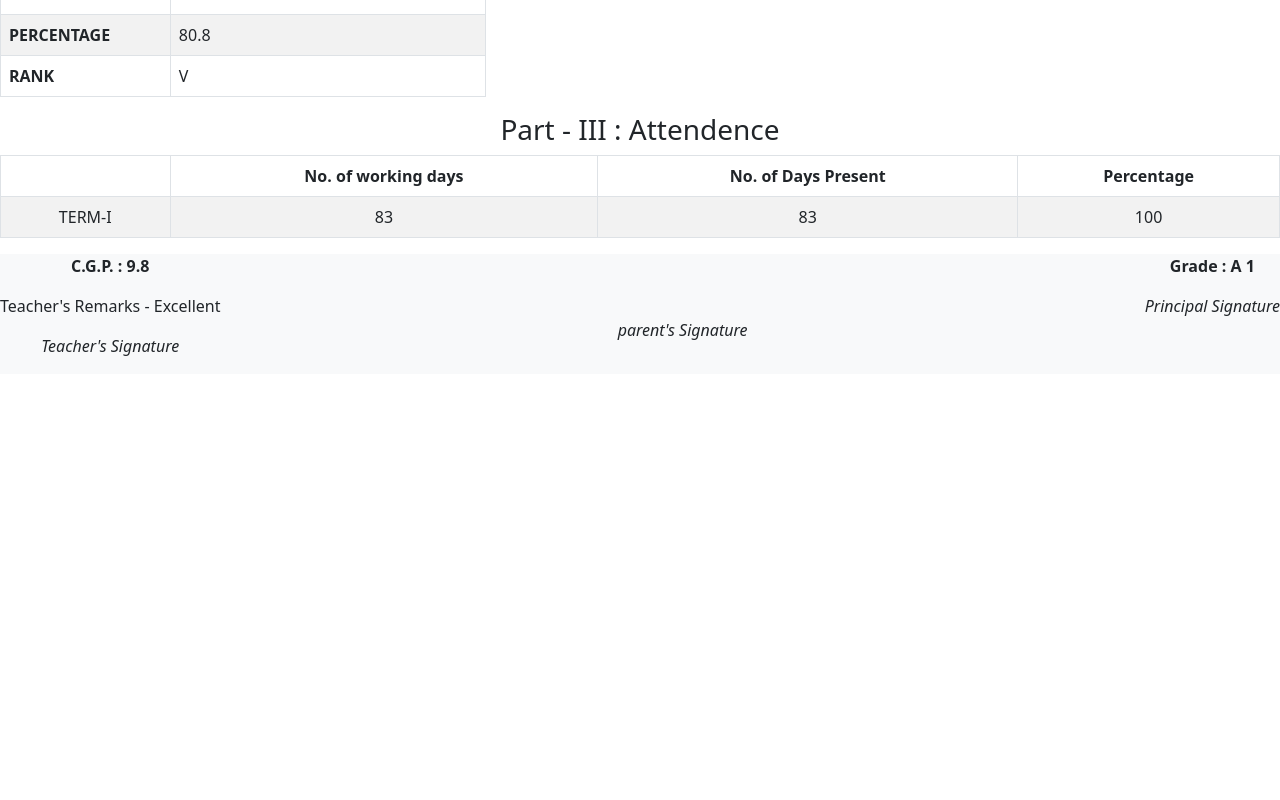
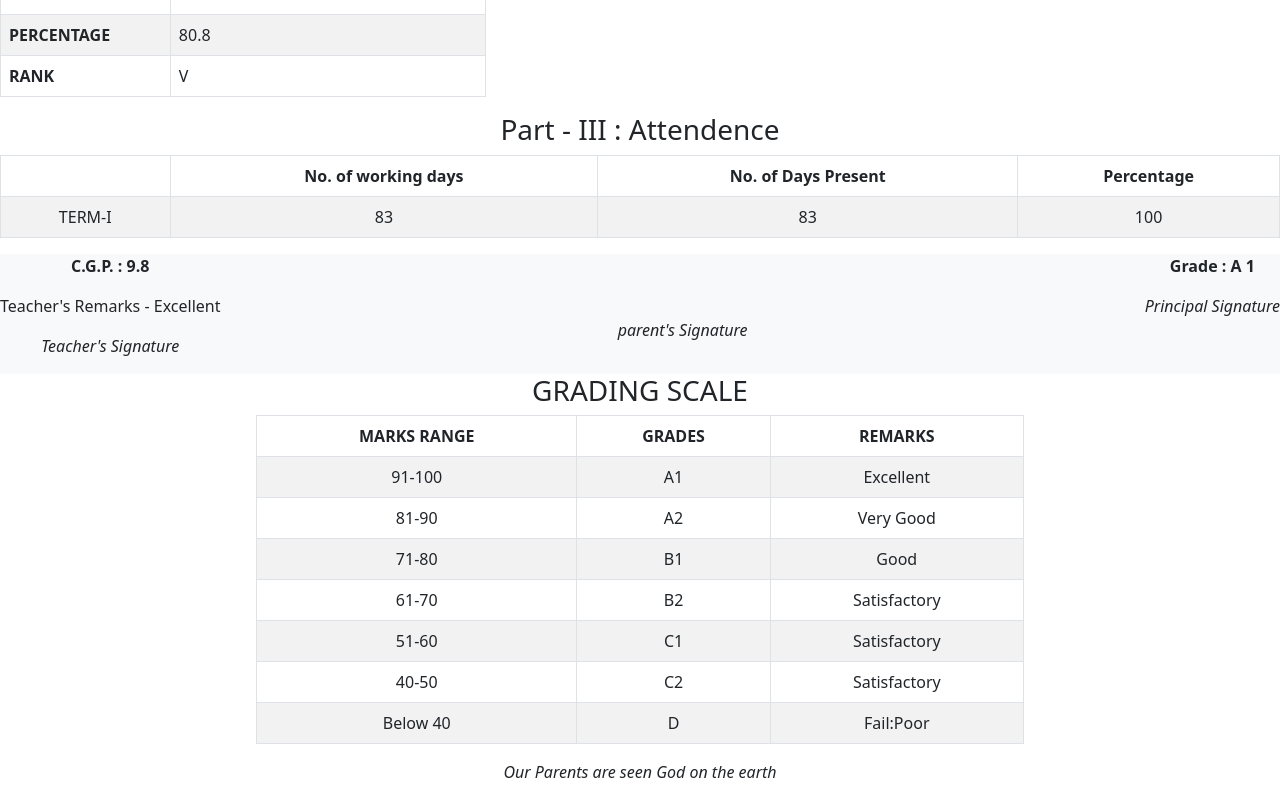
Before and after one commit to ShailajaTripathi/marksheet, a React (Create React App) app: page / in a window 1280 px wide. Shown: the part 754-1554 px from the top of the page. Before the commit the page ends 1128 px from the top, so only its background shows below. Built offline with nearby package versions, Linux system fonts and the light colour scheme.

Commit message:
grading part

```diff
--- /dev/null
+++ b/src/assets/css/table.css
@@ -0,0 +1,4 @@
+.table{
+    margin: 0 auto;
+    width:40%;
+}
--- a/src/components/academic/Academic.jsx
+++ b/src/components/academic/Academic.jsx
@@ -2,7 +2,8 @@ import React from "react";
 import FirstPart from "./FirstPart";
 import SecondPart from "./SecondPart";
 import ThirdPart from "./ThirdPart";
-import "../../assets/css/academic.css";
+import "./styles/academic.css";
+import '../../assets/css/table.css';
 import BottomPart from "./BottomPart";
 
 function Academic() {
--- a/src/components/academic/FirstPart.jsx
+++ b/src/components/academic/FirstPart.jsx
@@ -1,7 +1,7 @@
 import React from "react";
 import Table from "react-bootstrap/Table";
-import "../../assets/css/firstPart.css";
-
+import "./styles/firstPart.css";
+import '../../assets/css/table.css';
 function FirstPart() {
   return (
     <div>
--- a/src/components/academic/SecondPart.jsx
+++ b/src/components/academic/SecondPart.jsx
@@ -1,6 +1,7 @@
 import React from "react";
 import Table from "react-bootstrap/Table";
-import '../../assets/css/secondPart.css';
+import './styles/secondPart.css';
+import '../../assets/css/table.css';
 
 function SecondPart() {
   return (
--- a/src/components/academic/ThirdPart.jsx
+++ b/src/components/academic/ThirdPart.jsx
@@ -1,5 +1,6 @@
 import React from 'react'
 import Table from 'react-bootstrap/Table';
+import '../../assets/css/table.css';
 function ThirdPart() {
   return (
     <div>
--- /dev/null
+++ b/src/components/grading/Grading.css
@@ -0,0 +1,4 @@
+.gradingTable {
+    margin: 0 auto;
+    width: 60%;
+}
--- a/src/components/grading/Grading.jsx
+++ b/src/components/grading/Grading.jsx
@@ -1,9 +1,60 @@
-import React from 'react'
-
+import React from "react";
+import Table from 'react-bootstrap/Table';
+import './Grading.css'
 function Grading() {
   return (
-    <div>Grading</div>
-  )
+    <div className="gradingTable">
+      <h3 className="text-uppercase"> Grading Scale</h3>
+      <Table striped bordered hover>
+        <thead>
+          <tr  className="text-uppercase">
+            <th>Marks Range</th>
+            <th>Grades</th>
+            <th>Remarks</th>
+          </tr>
+        </thead>
+        <tbody>
+          <tr>
+           <td>91-100</td>
+           <td>A1</td>
+           <td>Excellent</td>
+          </tr>
+          <tr>
+           <td>81-90</td>
+           <td>A2</td>
+           <td>Very Good</td>
+          </tr>
+          <tr>
+           <td>71-80</td>
+           <td>B1</td>
+           <td>Good</td>
+          </tr>
+          <tr>
+           <td>61-70</td>
+           <td>B2</td>
+           <td>Satisfactory</td>
+          </tr>
+          <tr>
+           <td>51-60</td>
+           <td>C1</td>
+           <td>Satisfactory</td>
+          </tr>
+          <tr>
+           <td>40-50</td>
+           <td>C2</td>
+           <td>Satisfactory</td>
+          </tr>
+          <tr>
+           <td>Below 40</td>
+           <td>D</td>
+           <td>Fail:Poor</td>
+          </tr>
+
+        </tbody>
+      </Table>
+      <p className=".mt-5 fst-italic">Our Parents are seen God on the earth</p>
+    </div>
+  );
 }
 
-export default Grading
+export default Grading;
--- a/src/pages/scoresheet/Sheet.jsx
+++ b/src/pages/scoresheet/Sheet.jsx
@@ -1,6 +1,7 @@
 import React from 'react'
 import Academic from '../../components/academic/Academic'
 import 'bootstrap/dist/css/bootstrap.min.css';
+import Grading from '../../components/grading/Grading';
 
 
 function Sheet() {
@@ -10,6 +11,7 @@ function Sheet() {
 <hr/>
 
 <Academic/>
+<Grading/>
     </div>
   )
 }
```
Also changed, not shown: src/components/academic/styles/academic.css (renamed from src/assets/css/academic.css), src/components/academic/styles/firstPart.css (renamed from src/assets/css/firstPart.css), src/components/academic/styles/secondPart.css (renamed from src/assets/css/secondPart.css).
